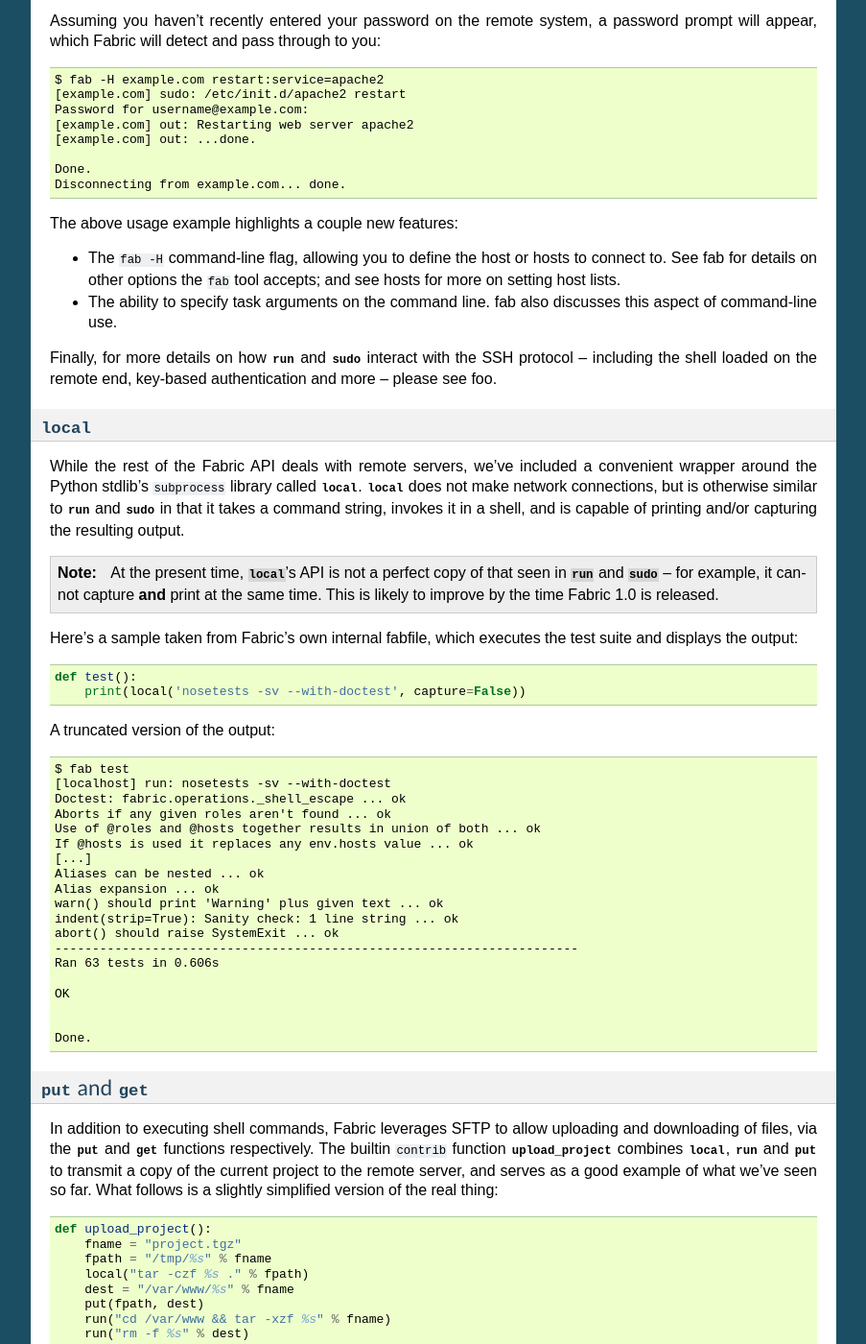
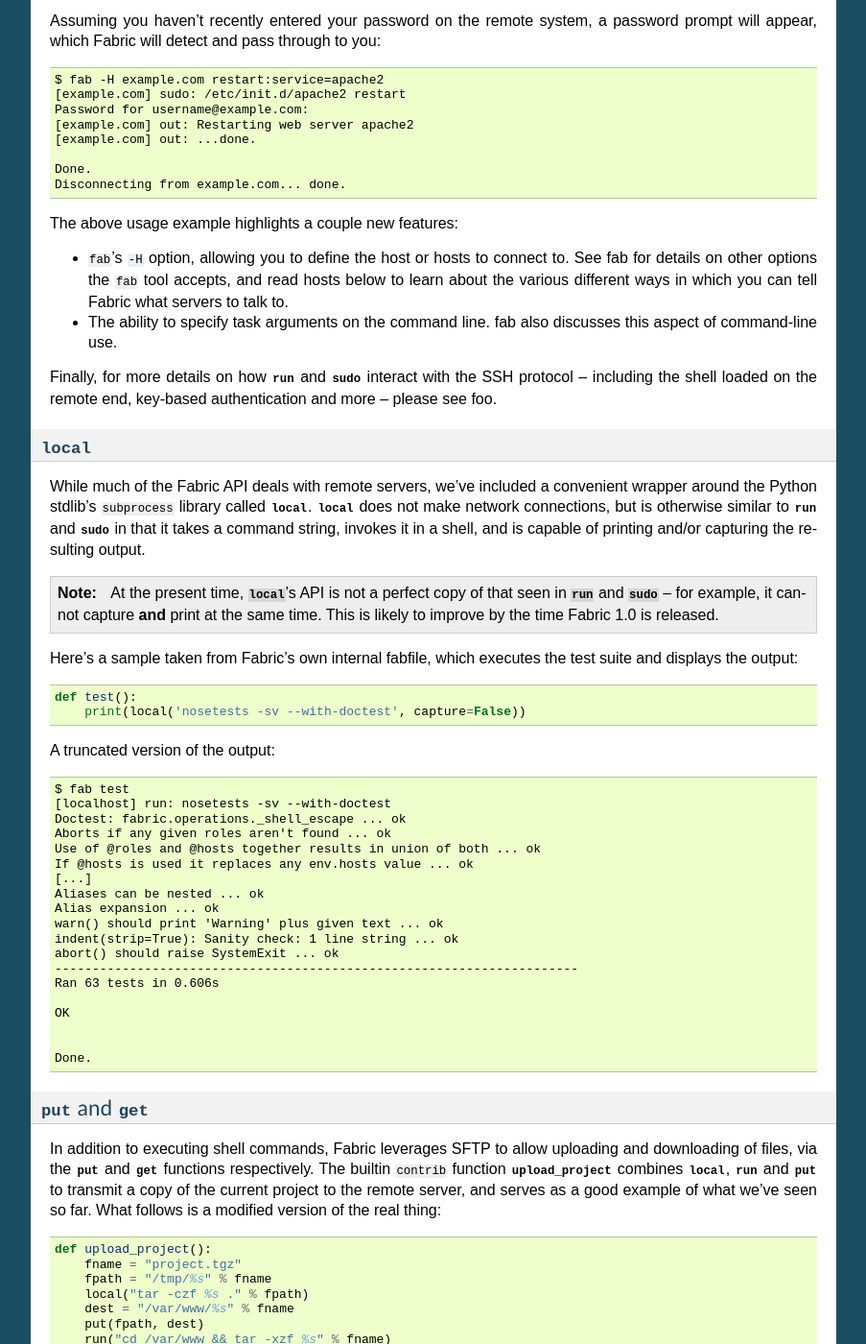
Before and after one commit to fabric/fabric, a Sphinx documentation site: the page built from docs/tutorial.rst, in a window 1280 px wide and 1400 px high, scrolled down 3096 px. Shown: the whole window at 96% size, without its empty margins (198-1101 px from the left). Built offline with Sphinx 7.4.7, drawn with Linux system fonts in a browser that asks for light colours; some of the changed text lies outside the part shown.

Commit message:
Edits to operations tut section

```diff
--- a/docs/tutorial.rst
+++ b/docs/tutorial.rst
@@ -198,9 +198,10 @@
 
 The above usage example highlights a couple new features:
 
-* The ``fab -H`` command-line flag, allowing you to define the host or hosts to
+* ``fab``'s ``-H`` option, allowing you to define the host or hosts to
   connect to. See :doc:`fab` for details on other options the ``fab`` tool
-  accepts; and see :ref:`hosts` for more on setting host lists.
+  accepts, and read :ref:`hosts` below to learn about the various different
+  ways in which you can tell Fabric what servers to talk to.
 * The ability to specify task arguments on the command line. :doc:`fab` also
   discusses this aspect of command-line use.
 
@@ -211,7 +212,7 @@
 `local`
 -------
 
-While the rest of the Fabric API deals with remote servers, we've included a
+While much of the Fabric API deals with remote servers, we've included a
 convenient wrapper around the Python stdlib's ``subprocess`` library called
 `local`. `local` does not make network connections, but is otherwise similar to
 `run` and `sudo` in that it takes a command string, invokes it in a shell, and
@@ -259,7 +260,7 @@
 respectively. The builtin ``contrib`` function `upload_project` combines
 `local`, `run` and `put` to transmit a copy of the current project to the
 remote server, and serves as a good example of what we've seen so far. What
-follows is a slightly simplified version of the real thing::
+follows is a modified version of the real thing::
 
     def upload_project():
         fname = "project.tgz"
```
Also changed, not shown: other parts of docs/tutorial.rst (+1 -2 lines).
